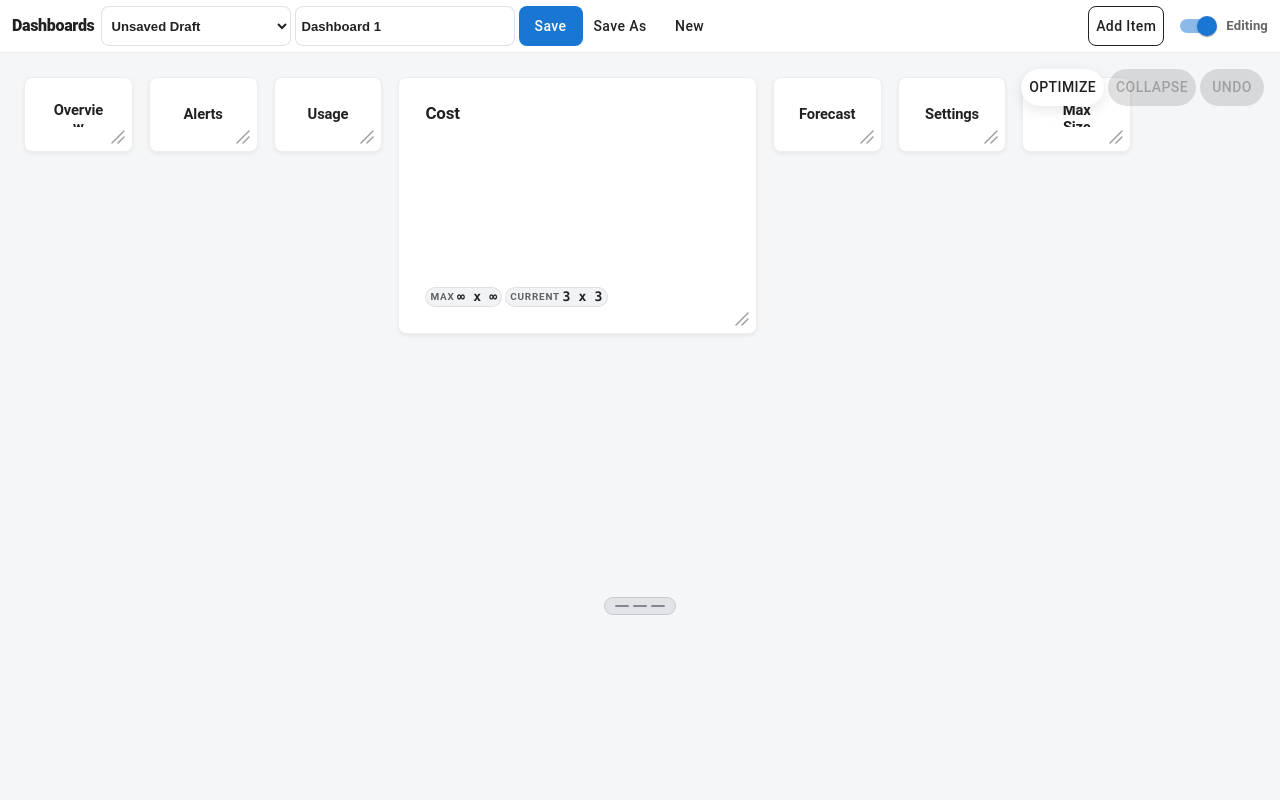
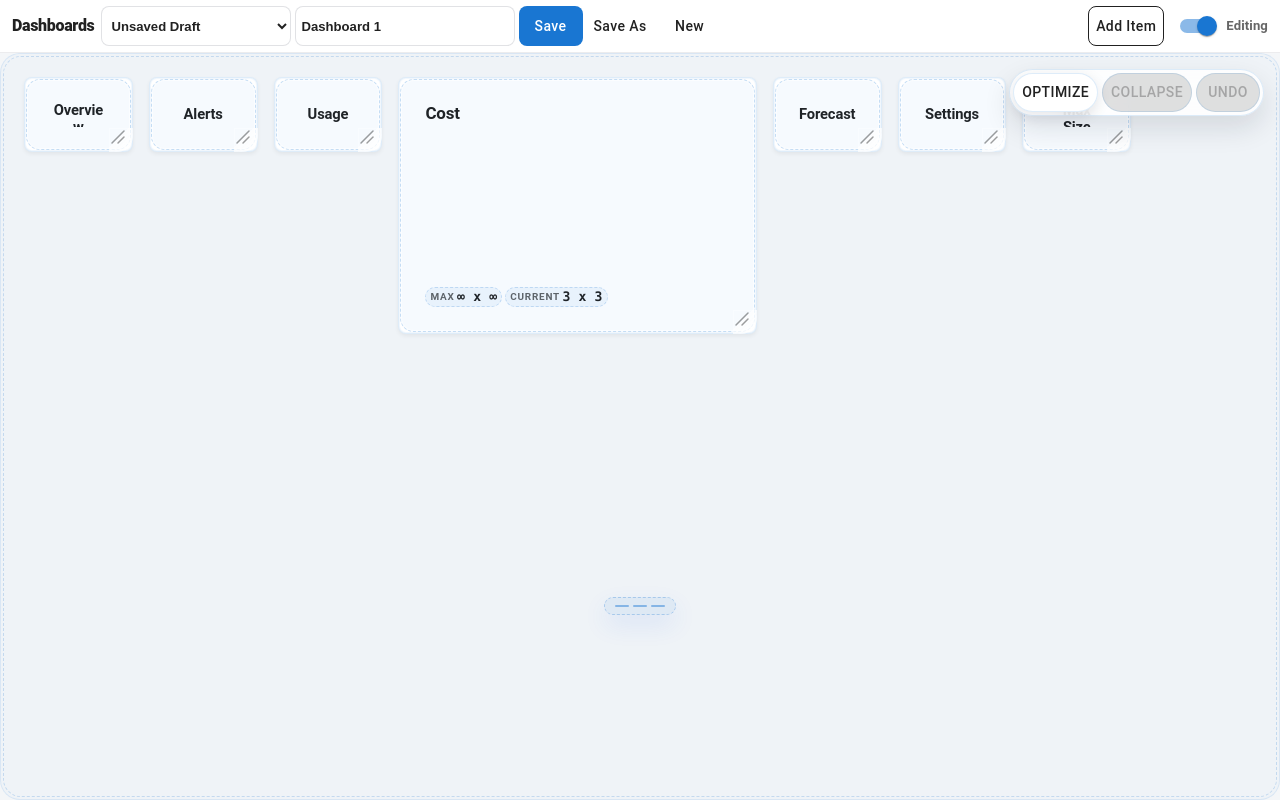
Before and after one commit to bwenzinger/customizable-dashboard, a React (Vite) app: page / in a window 1280 px wide. Built offline with nearby package versions, Linux system fonts and the light colour scheme.

Commit message:
added edit mode styling

```diff
--- a/src/ExampleDashboardCard.tsx
+++ b/src/ExampleDashboardCard.tsx
@@ -6,7 +6,7 @@ import {
   Typography,
   useTheme,
 } from '@mui/material';
-import type { Theme } from '@mui/material/styles';
+import { alpha, type Theme } from '@mui/material/styles';
 import type { DraggableGridItem } from './drag-and-droppable-grid/types';
 import { RichTextDashboardItem } from './RichTextDashboardItem';
 
@@ -26,12 +26,21 @@ export function ExampleDashboardCard(
 ): React.JSX.Element {
   const { item, isDragging, isResizing, canEdit, onItemChanged } = props;
   const theme = useTheme();
+  const itemKind = item.kind ?? 'card';
   const interactiveCardSx = getInteractiveCardSx(theme, isResizing);
+  const editableCardChromeSx = canEdit
+    ? getEditableCardChromeSx(theme)
+    : {};
+  const editableImageCardSx = canEdit
+    ? {
+        border: `1px solid ${alpha(theme.palette.primary.main, 0.18)}`,
+        boxShadow: `0px 1px 2px rgba(16, 24, 40, 0.04), 0px 4px 12px rgba(16, 24, 40, 0.06), inset 0 0 0 1px ${alpha(theme.palette.primary.main, 0.06)}`,
+      }
+    : {};
   const itemWidth = item.width ?? 1;
   const itemHeight = item.height ?? 1;
   const isSingleRowCard = itemHeight === 1;
   const isTitleOnlyCard = isSingleRowCard && itemWidth <= 2;
-  const itemKind = item.kind ?? 'card';
   const shouldShowCurrentChip = !isTitleOnlyCard;
   const shouldShowMaxChip = !isSingleRowCard;
   const useCompactChipLayout = isSingleRowCard || itemWidth === 1;
@@ -41,6 +50,7 @@ export function ExampleDashboardCard(
       <Card
         sx={{
           ...theme.customStyles.floatingCard,
+          ...editableImageCardSx,
           height: '100%',
           opacity: isDragging ? 0.7 : 1,
           cursor: 'grab',
@@ -68,6 +78,7 @@ export function ExampleDashboardCard(
         sx={{
           ...theme.customStyles.floatingCard,
           ...interactiveCardSx,
+          ...editableCardChromeSx,
           height: '100%',
           opacity: isDragging ? 0.7 : 1,
           cursor: 'grab',
@@ -91,6 +102,7 @@ export function ExampleDashboardCard(
             title={item.title}
             itemKind={itemKind}
             isTitleOnlyCard={isTitleOnlyCard}
+            canEdit={canEdit}
           />
 
           {!isTitleOnlyCard ? (
@@ -112,6 +124,7 @@ export function ExampleDashboardCard(
       sx={{
         ...theme.customStyles.floatingCard,
         ...interactiveCardSx,
+        ...editableCardChromeSx,
         height: '100%',
         opacity: isDragging ? 0.7 : 1,
         cursor: 'grab',
@@ -163,6 +176,7 @@ export function ExampleDashboardCard(
                 label="Max"
                 value={`${formatCardSizeLimit(item.maxWidth)} x ${formatCardSizeLimit(item.maxHeight)}`}
                 compact={useCompactChipLayout}
+                canEdit={canEdit}
               />
             ) : null}
             {shouldShowCurrentChip ? (
@@ -170,6 +184,7 @@ export function ExampleDashboardCard(
                 label="Current"
                 value={`${itemWidth} x ${itemHeight}`}
                 compact={useCompactChipLayout}
+                canEdit={canEdit}
               />
             ) : null}
           </Box>
@@ -183,13 +198,17 @@ type DashboardWidgetHeaderProps = {
   title?: string;
   itemKind: NonNullable<DraggableGridItem['kind']>;
   isTitleOnlyCard: boolean;
+  canEdit: boolean;
 };
 
 function DashboardWidgetHeader({
   title,
   itemKind,
   isTitleOnlyCard,
+  canEdit,
 }: DashboardWidgetHeaderProps) {
+  const accentColor = getWidgetAccentColor(itemKind);
+
   return (
     <Box
       sx={{
@@ -206,8 +225,11 @@ function DashboardWidgetHeader({
           width: 26,
           height: 26,
           borderRadius: 1.5,
-          bgcolor: getWidgetAccentColor(itemKind).background,
-          color: getWidgetAccentColor(itemKind).text,
+          bgcolor: accentColor.background,
+          color: accentColor.text,
+          border: canEdit
+            ? `1px dashed ${alpha(accentColor.text, 0.24)}`
+            : '1px solid transparent',
           display: 'grid',
           flexShrink: 0,
           fontSize: '0.76rem',
@@ -298,7 +320,9 @@ function DashboardWidgetBody({
     return (
       <Box
         sx={{
-          borderLeft: '3px solid rgba(37, 99, 235, 0.45)',
+          borderLeft: canEdit
+            ? '2px dashed rgba(37, 99, 235, 0.38)'
+            : '3px solid rgba(37, 99, 235, 0.45)',
           display: 'flex',
           flex: 1,
           flexDirection: 'column',
@@ -445,13 +469,17 @@ type DashboardCardChipProps = {
   label: string;
   value: string;
   compact?: boolean;
+  canEdit: boolean;
 };
 
 function DashboardCardChip({
   label,
   value,
   compact = false,
+  canEdit,
 }: DashboardCardChipProps) {
+  const theme = useTheme();
+
   return (
     <Box
       sx={{
@@ -461,8 +489,12 @@ function DashboardCardChip({
         gap: compact ? 0.5 : 0.65,
         maxWidth: '100%',
         borderRadius: 999,
-        border: '1px solid rgba(15, 23, 42, 0.08)',
-        bgcolor: 'rgba(15, 23, 42, 0.05)',
+        border: canEdit
+          ? `1px dashed ${alpha(theme.palette.primary.main, 0.2)}`
+          : '1px solid rgba(15, 23, 42, 0.08)',
+        bgcolor: canEdit
+          ? alpha(theme.palette.primary.main, 0.06)
+          : 'rgba(15, 23, 42, 0.05)',
         px: compact ? 0.85 : 1,
         py: compact ? 0.55 : 0.65,
       }}
@@ -523,3 +555,10 @@ function getInteractiveCardSx(theme: Theme, isResizing: boolean) {
     },
   };
 }
+
+function getEditableCardChromeSx(theme: Theme) {
+  return {
+    borderColor: alpha(theme.palette.primary.main, 0.14),
+    boxShadow: `0 2px 4px #0000000f, inset 0 0 0 1px ${alpha(theme.palette.primary.main, 0.06)}`,
+  };
+}
--- a/src/drag-and-droppable-grid/DraggableGrid.tsx
+++ b/src/drag-and-droppable-grid/DraggableGrid.tsx
@@ -1143,14 +1143,21 @@ export function DraggableGrid(props: DraggableGridProps): React.JSX.Element {
     >
       {canEdit && (enableUndo || enableCollapse || enableOptimize) ? (
         <Box
-          sx={{
+          sx={(currentTheme) => ({
             position: 'absolute',
             top: 16,
             right: 16,
             zIndex: 10,
             display: 'flex',
             gap: 1,
-          }}
+            px: 0.75,
+            py: 0.75,
+            borderRadius: 999,
+            border: `1px solid ${alpha(currentTheme.palette.primary.main, 0.14)}`,
+            backgroundColor: alpha(currentTheme.palette.common.white, 0.84),
+            backdropFilter: 'blur(10px)',
+            boxShadow: '0px 12px 28px rgba(15, 23, 42, 0.12)',
+          })}
         >
           {enableOptimize ? (
             <Button
@@ -1159,12 +1166,13 @@ export function DraggableGrid(props: DraggableGridProps): React.JSX.Element {
               onClick={handleOptimize}
               disabled={!canOptimize}
               title="Reorder cards to pack available space efficiently"
-              sx={{
+              sx={(currentTheme) => ({
                 borderRadius: 999,
                 px: 2,
                 boxShadow: '0px 4px 14px rgba(16, 24, 40, 0.10)',
                 backgroundColor: '#ffffff',
-              }}
+                border: `1px solid ${alpha(currentTheme.palette.primary.main, 0.14)}`,
+              })}
             >
               Optimize
             </Button>
@@ -1177,12 +1185,13 @@ export function DraggableGrid(props: DraggableGridProps): React.JSX.Element {
               onClick={handleCollapse}
               disabled={!canCollapse}
               title="Compact cards while preserving visual order"
-              sx={{
+              sx={(currentTheme) => ({
                 borderRadius: 999,
                 px: 2,
                 boxShadow: '0px 4px 14px rgba(16, 24, 40, 0.10)',
                 backgroundColor: '#ffffff',
-              }}
+                border: `1px solid ${alpha(currentTheme.palette.primary.main, 0.14)}`,
+              })}
             >
               Collapse
             </Button>
@@ -1194,12 +1203,13 @@ export function DraggableGrid(props: DraggableGridProps): React.JSX.Element {
               color="inherit"
               onClick={handleUndo}
               disabled={!canUndo}
-              sx={{
+              sx={(currentTheme) => ({
                 borderRadius: 999,
                 px: 2,
                 boxShadow: '0px 4px 14px rgba(16, 24, 40, 0.10)',
                 backgroundColor: '#ffffff',
-              }}
+                border: `1px solid ${alpha(currentTheme.palette.primary.main, 0.14)}`,
+              })}
             >
               Undo
             </Button>
@@ -1210,9 +1220,10 @@ export function DraggableGrid(props: DraggableGridProps): React.JSX.Element {
       <Box
         ref={ref}
         className={className}
+        data-draggable-grid-editable={canEdit ? 'true' : undefined}
         onDragOver={handleContainerDragOver}
         onDrop={handleContainerDrop}
-        sx={{
+        sx={(currentTheme) => ({
           position: 'relative',
           height: '100%',
           width: '100%',
@@ -1231,7 +1242,21 @@ export function DraggableGrid(props: DraggableGridProps): React.JSX.Element {
           overflow: 'hidden',
           padding: containerPadding,
           paddingBottom: `${containerPadding + gridResizeFooterHeight}px`,
-        }}
+          ...(canEdit
+            ? {
+                ...currentTheme.customStyles.editableGridCanvas,
+                '&::before': {
+                  content: '""',
+                  position: 'absolute',
+                  inset: containerPadding / 2,
+                  borderRadius: '18px',
+                  border: `1px dashed ${alpha(currentTheme.palette.primary.main, 0.2)}`,
+                  pointerEvents: 'none',
+                  zIndex: 0,
+                },
+              }
+            : null),
+        })}
       >
         {showGridlines ? (
           <DebugGridOverlay
@@ -1254,6 +1279,7 @@ export function DraggableGrid(props: DraggableGridProps): React.JSX.Element {
               rowStart={item.row ?? 1}
               columnStart={item.column ?? 1}
               setItemRef={setItemRef}
+              canEdit={canEdit}
               isDragDisabled={
                 !canEdit || resizeState !== null || gridResizeState !== null
               }
@@ -1299,7 +1325,7 @@ export function DraggableGrid(props: DraggableGridProps): React.JSX.Element {
         {canEdit ? (
           <Box
             onMouseDown={handleGridResizeMouseDown}
-            sx={{
+            sx={(currentTheme) => ({
               position: 'absolute',
               top: `${gridContentHeight + containerPadding + 8}px`,
               left: '50%',
@@ -1309,24 +1335,25 @@ export function DraggableGrid(props: DraggableGridProps): React.JSX.Element {
               borderRadius: 999,
               cursor: 'ns-resize',
               zIndex: 3,
-              bgcolor: 'rgba(15, 23, 42, 0.08)',
-              border: '1px solid rgba(15, 23, 42, 0.12)',
+              bgcolor: alpha(currentTheme.palette.primary.main, 0.08),
+              border: `1px dashed ${alpha(currentTheme.palette.primary.main, 0.28)}`,
+              boxShadow: '0px 10px 24px rgba(37, 99, 235, 0.10)',
               display: 'flex',
               alignItems: 'center',
               justifyContent: 'center',
               gap: '4px',
-            }}
+            })}
           >
             {/* Bottom handle for changing the total number of available rows. */}
             {Array.from({ length: 3 }, (_, index) => (
               <Box
                 key={`grid-row-handle-${index}`}
-                sx={{
+                sx={(currentTheme) => ({
                   width: 14,
                   height: '2px',
                   borderRadius: 999,
-                  bgcolor: 'rgba(15, 23, 42, 0.45)',
-                }}
+                  bgcolor: alpha(currentTheme.palette.primary.main, 0.45),
+                })}
               />
             ))}
           </Box>
--- a/src/drag-and-droppable-grid/DraggableGridCell.tsx
+++ b/src/drag-and-droppable-grid/DraggableGridCell.tsx
@@ -14,6 +14,7 @@ type DraggableGridCellProps = {
   columnStart: number;
   clampedWidth: number;
   clampedHeight: number;
+  canEdit: boolean;
   isDragging: boolean;
   isResizing: boolean;
   isDragDisabled: boolean;
@@ -39,6 +40,7 @@ export function DraggableGridCell(
     columnStart,
     clampedWidth,
     clampedHeight,
+    canEdit,
     isDragging,
     isResizing,
     isDragDisabled,
@@ -62,6 +64,14 @@ export function DraggableGridCell(
   const visibleResizeHandleWidth = Math.max(resizeHandleWidth, 24);
   const gripColor = alpha(theme.palette.text.secondary, 0.42);
   const activeGripColor = alpha(theme.palette.primary.main, 0.72);
+  const editBorderColor = alpha(
+    theme.palette.primary.main,
+    isResizing ? 0.48 : isDragging ? 0.42 : 0.22
+  );
+  const editSurfaceTint = alpha(
+    theme.palette.primary.main,
+    isResizing ? 0.1 : isDragging ? 0.08 : 0.035
+  );
   const cellClassName = ['draggable-grid-cell', itemClassName]
     .filter(Boolean)
     .join(' ');
@@ -74,13 +84,19 @@ export function DraggableGridCell(
       onDragEnd={onDragEnd}
       onDragOver={onDragOver}
       className={cellClassName}
+      data-draggable-grid-editable={canEdit ? 'true' : undefined}
+      data-draggable-grid-dragging={isDragging ? 'true' : undefined}
+      data-draggable-grid-resizing={isResizing ? 'true' : undefined}
       sx={{
         '--draggable-grid-hover-lift-y': isResizing ? '0px' : '-2px',
+        '--draggable-grid-edit-border-color': editBorderColor,
+        '--draggable-grid-edit-surface-tint': editSurfaceTint,
         position: 'relative',
         zIndex: isDragging ? 2 : 1,
         minWidth: 0,
         height: '100%',
         alignSelf: 'stretch',
+        borderRadius: '16px',
         gridColumn: `${columnStart} / span ${clampedWidth}`,
         gridRow: `${rowStart} / span ${clampedHeight}`,
         cursor: isDragDisabled ? 'default' : isDragging ? 'grabbing' : 'grab',
@@ -89,6 +105,29 @@ export function DraggableGridCell(
         transform: 'scale(1)',
         filter: 'none',
         transition: `opacity ${Math.min(animationMs, 120)}ms ease, transform ${Math.min(animationMs, 120)}ms ease, filter ${Math.min(animationMs, 120)}ms ease`,
+        // The cell-level edit ring makes the "editable" affordance reusable even
+        // when consumers render custom card content instead of the demo widgets.
+        '&::after': canEdit
+          ? {
+              content: '""',
+              position: 'absolute',
+              inset: 2,
+              zIndex: 1,
+              pointerEvents: 'none',
+              borderRadius: '14px',
+              border: '1px dashed var(--draggable-grid-edit-border-color)',
+              backgroundColor: 'var(--draggable-grid-edit-surface-tint)',
+              boxShadow: 'inset 0 0 0 1px rgba(255, 255, 255, 0.5)',
+              transition: `border-color ${Math.min(animationMs, 140)}ms ease, background ${Math.min(animationMs, 140)}ms ease, opacity ${Math.min(animationMs, 140)}ms ease`,
+            }
+          : undefined,
+        '&:hover::after':
+          canEdit && !isDragDisabled
+            ? {
+                borderColor: alpha(theme.palette.primary.main, 0.34),
+                backgroundColor: alpha(theme.palette.primary.main, 0.05),
+              }
+            : undefined,
         ...(isDragDisabled
           ? {
               '& *': {
--- a/src/drag-and-droppable-grid/ResizeCornerHandle.tsx
+++ b/src/drag-and-droppable-grid/ResizeCornerHandle.tsx
@@ -48,6 +48,18 @@ export function ResizeCornerHandle(
         transform: 'translateY(0px)',
         transition: `opacity ${Math.min(animationMs, 120)}ms ease, transform ${Math.min(animationMs, 120)}ms cubic-bezier(0.2, 0, 0, 1)`,
         opacity: isResizing ? 1 : 0.9,
+        '&::before': {
+          content: '""',
+          position: 'absolute',
+          inset: 0,
+          background: isResizing
+            ? 'linear-gradient(135deg, transparent 34%, rgba(255, 255, 255, 0.9) 34%, rgba(255, 255, 255, 0.98) 100%)'
+            : 'linear-gradient(135deg, transparent 40%, rgba(255, 255, 255, 0.72) 40%, rgba(255, 255, 255, 0.92) 100%)',
+          boxShadow: isResizing
+            ? 'inset 1px 1px 0 rgba(67, 56, 202, 0.12)'
+            : 'inset 1px 1px 0 rgba(255, 255, 255, 0.3)',
+          pointerEvents: 'none',
+        },
         '.draggable-grid-cell:has(.draggable-grid-hover-sync:hover) &': {
           transform: 'translateY(var(--draggable-grid-hover-lift-y, -2px))',
         },
--- a/src/mui.d.ts
+++ b/src/mui.d.ts
@@ -6,6 +6,7 @@ declare module '@mui/material/styles' {
     customStyles: {
       floatingCard: SystemStyleObject<MuiTheme>;
       interactiveCard: SystemStyleObject<MuiTheme>;
+      editableGridCanvas: SystemStyleObject<MuiTheme>;
       pagePaddingBottom: SystemStyleObject<MuiTheme>;
       shadowGutter: SystemStyleObject<MuiTheme>;
     };
@@ -15,6 +16,7 @@ declare module '@mui/material/styles' {
     customStyles?: {
       floatingCard?: SystemStyleObject<MuiTheme>;
       interactiveCard?: SystemStyleObject<MuiTheme>;
+      editableGridCanvas?: SystemStyleObject<MuiTheme>;
       pagePaddingBottom?: SystemStyleObject<MuiTheme>;
       shadowGutter?: SystemStyleObject<MuiTheme>;
     };
--- a/src/theme.ts
+++ b/src/theme.ts
@@ -1,4 +1,4 @@
-import { createTheme } from '@mui/material/styles';
+import { alpha, createTheme } from '@mui/material/styles';
 
 // const PAGE_PADDING_X = 20;
 // const PAGE_PADDING_BOTTOM = 20;
@@ -51,6 +51,11 @@ theme = createTheme(theme, {
       [resizeHandleHoverSelector]: interactiveCardHoverStyles,
       boxShadow: '0 2px 4px #0000000f',
     },
+    editableGridCanvas: {
+      borderRadius: '20px',
+      backgroundColor: alpha(theme.palette.primary.main, 0.02),
+      boxShadow: `inset 0 0 0 1px ${alpha(theme.palette.primary.main, 0.1)}`,
+    },
     shadowGutter: {
       marginX: `-${MAX_SHADOW_HORIZONTAL_GUTTER}px`,
       paddingX: `${MAX_SHADOW_HORIZONTAL_GUTTER}px`,
```
Also changed, not shown: chatGptReminders.txt.
